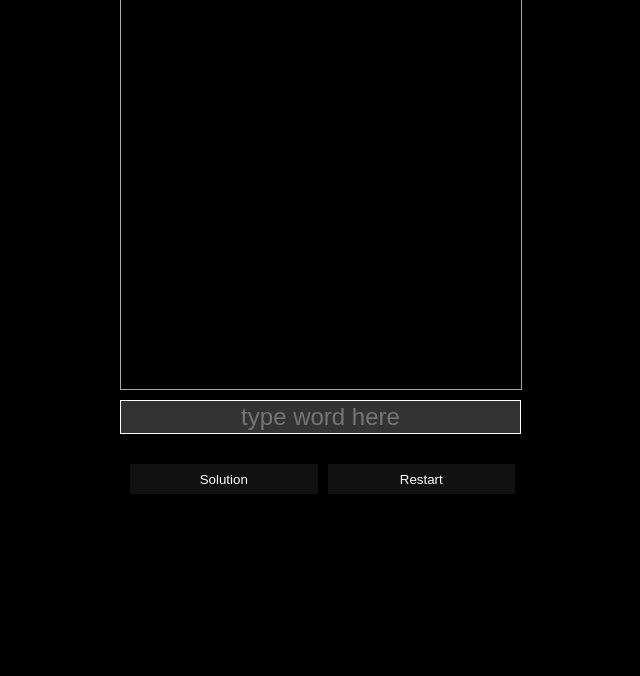
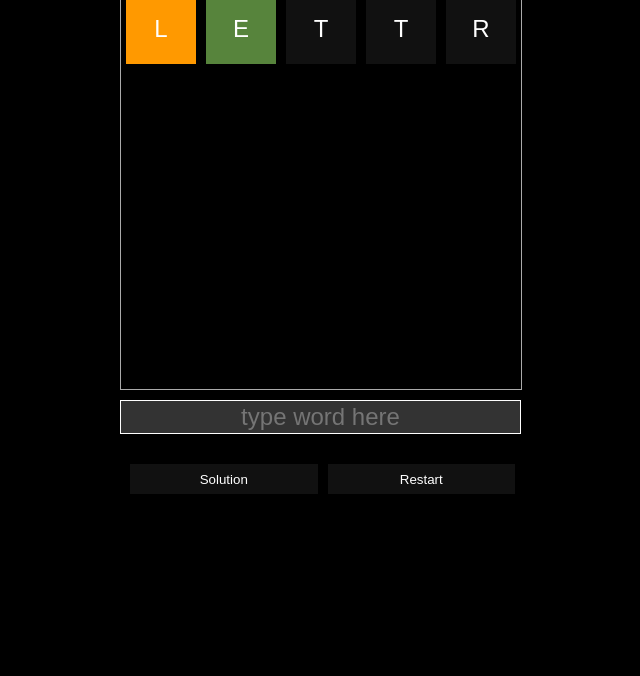
Before and after one commit to EHB-MCT/WC3-lettre, a plain HTML site: page index.html in a window 1280 px wide. Shown: the part 124-800 px from the top of the page, without its empty margins (320-960 px from the left). Drawn offline with Linux system fonts and the light colour scheme.

Commit message:
add example

```diff
--- a/index.html
+++ b/index.html
@@ -8,6 +8,13 @@
     <div id="container">
       <img src="./assets/logo.png" />
       <div id="tries">
+        <div class="row">
+          <div class="rightLetter">L</div>
+          <div class="rightPlace">E</div>
+          <div>T</div>
+          <div>T</div>
+          <div>R</div>
+        </div>
       </div>
       <div class="inputForm">
         <form id="userInput">
```
